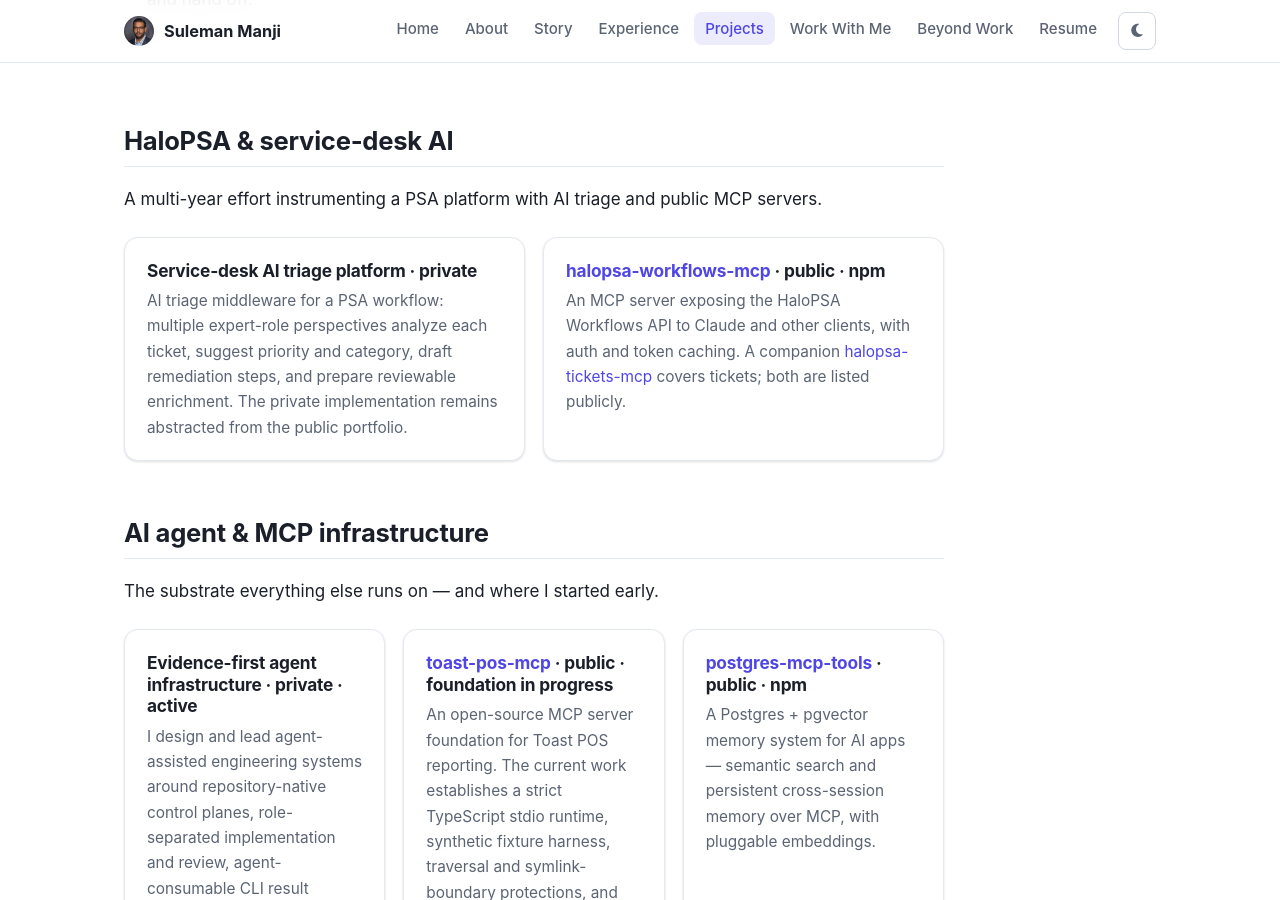
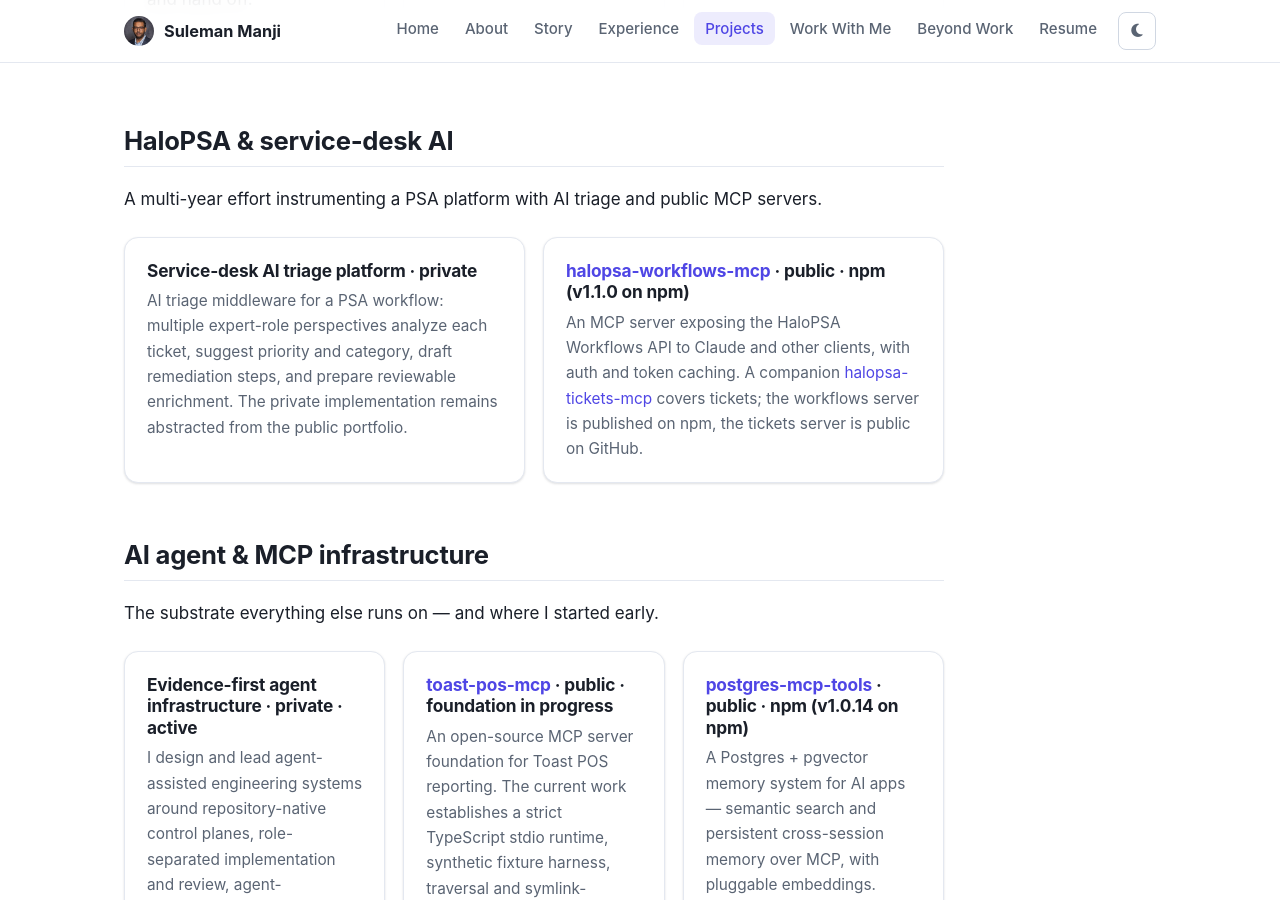
Before and after one commit to ssmanji89/sulemanji-port, a Jekyll site: the page built from projects.md, in a window 1280 px wide and 900 px high, scrolled down 1278 px. Built offline with Jekyll 4.4.1, drawn with Linux system fonts in a browser that asks for light colours.

Commit message:
content: annotate verified npm packages, drop unverifiable npm claims

```diff
--- a/projects.md
+++ b/projects.md
@@ -39,8 +39,8 @@
     <p>AI triage middleware for a PSA workflow: multiple expert-role perspectives analyze each ticket, suggest priority and category, draft remediation steps, and prepare reviewable enrichment. The private implementation remains abstracted from the public portfolio.</p>
   </div>
   <div class="card">
-    <h3><a href="https://github.com/ssmanji89/halopsa-workflows-mcp">halopsa-workflows-mcp</a> <span class="proj-meta">· public · npm</span></h3>
-    <p>An MCP server exposing the HaloPSA Workflows API to Claude and other clients, with auth and token caching. A companion <a href="https://github.com/ssmanji89/halopsa-tickets-mcp">halopsa-tickets-mcp</a> covers tickets; both are listed publicly.</p>
+    <h3><a href="https://github.com/ssmanji89/halopsa-workflows-mcp">halopsa-workflows-mcp</a> <span class="proj-meta">· public · npm (v1.1.0 on npm)</span></h3>
+    <p>An MCP server exposing the HaloPSA Workflows API to Claude and other clients, with auth and token caching. A companion <a href="https://github.com/ssmanji89/halopsa-tickets-mcp">halopsa-tickets-mcp</a> covers tickets; the workflows server is published on npm, the tickets server is public on GitHub.</p>
   </div>
 </div>
 
@@ -58,7 +58,7 @@
     <p>An open-source MCP server foundation for Toast POS reporting. The current work establishes a strict TypeScript stdio runtime, synthetic fixture harness, traversal and symlink-boundary protections, and review gates before real Toast tools or API integration are exposed.</p>
   </div>
   <div class="card">
-    <h3><a href="https://github.com/ssmanji89/postgres-mcp-tools">postgres-mcp-tools</a> <span class="proj-meta">· public · npm</span></h3>
+    <h3><a href="https://github.com/ssmanji89/postgres-mcp-tools">postgres-mcp-tools</a> <span class="proj-meta">· public · npm (v1.0.14 on npm)</span></h3>
     <p>A Postgres + pgvector memory system for AI apps — semantic search and persistent cross-session memory over MCP, with pluggable embeddings.</p>
   </div>
   <div class="card">
```
